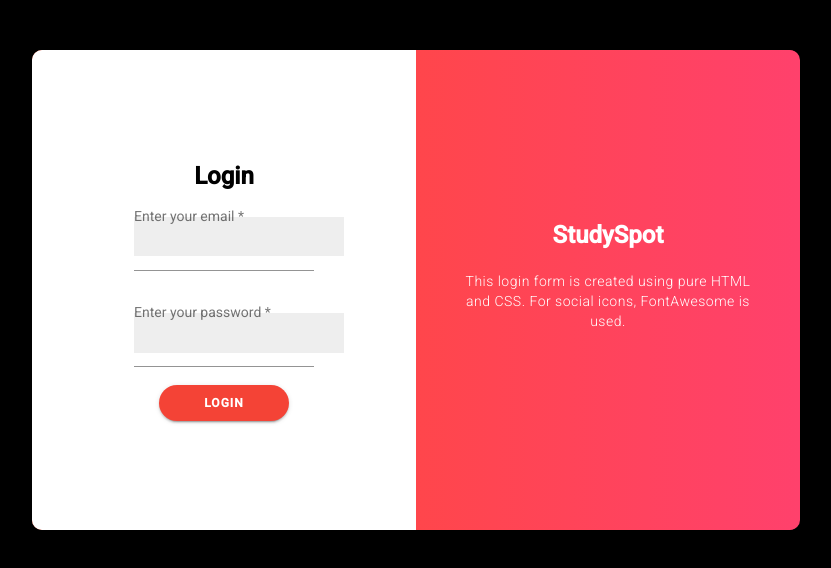
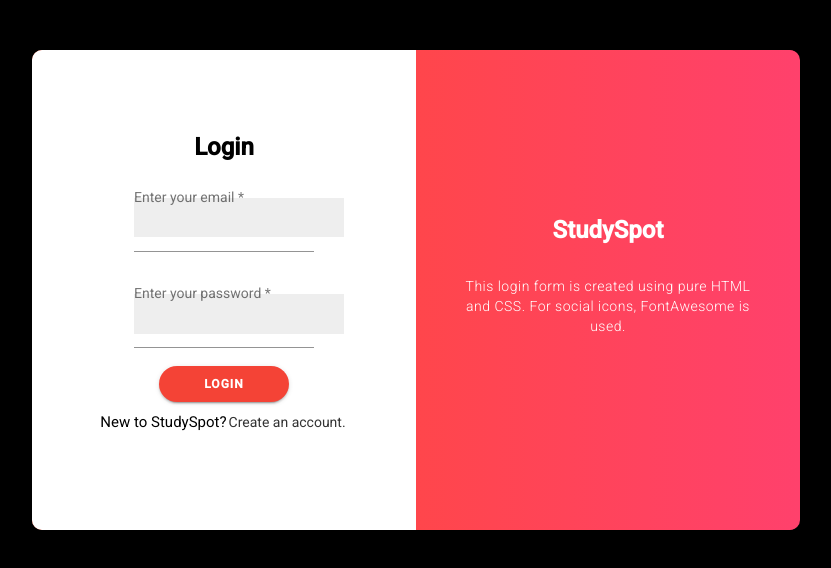
Before and after one commit to 2Simple4u/StudySpot, an Angular app in the folder StudySpot/: page /login in a window 1280 px wide. Shown: the top 568 px of the page, without its empty margins (224-1055 px from the left). Built offline with nearby package versions, Linux system fonts and the light colour scheme.

Commit message:
new file is added

```diff
--- a/StudySpot/src/app/home/home-navbar/home-navbar.component.css
+++ b/StudySpot/src/app/home/home-navbar/home-navbar.component.css
@@ -1,8 +1,10 @@
 .container{
     display: flex;
-    padding: 20px;
+    padding: 10px;
     background-color: black;
     color: white;
+    margin: 0px;
+    height: 7%;
 
 }
 .icon:hover{
--- a/StudySpot/src/app/login-page/login-page.component.css
+++ b/StudySpot/src/app/login-page/login-page.component.css
@@ -17,6 +17,7 @@
 h1 {
 	font-weight: bold;
 	margin: 0;
+	padding-bottom: 10px;
 }
 .example-container mat-form-field + mat-form-field {
     margin-left: 8px;
@@ -179,3 +180,22 @@
     border-top-width: 0px;
     padding-bottom: 0px;
 }
+
+.newUser{
+	display: flex;
+	margin-top:8px;
+}
+
+
+.newUser > a{
+	margin: 0;
+    padding: 2px;
+
+}
+.newUser > a:hover{
+	color:#f44336
+}
+
+.mat-form-field-flex{
+	padding-left: 10px;
+}
--- a/StudySpot/src/app/login-page/login-page.component.html
+++ b/StudySpot/src/app/login-page/login-page.component.html
@@ -15,7 +15,12 @@
                     <input  matInput [type]="hide ? 'password' : 'text'" formControlName="password">
                   </mat-form-field>
                   <button class="login_button" mat-raised-button color="warn" >Login</button>
+                  <div class="newUser">
+                    <h4 >New to StudySpot?</h4>
+                    <a href="">Create an account.</a>
+                </div>
             </form>
+
         </div>
         <div class="overlay-container">
             <div class="overlay">
```
Also changed, not shown: StudySpot/src/app/dto/loginData.ts (+17 -16 lines).
